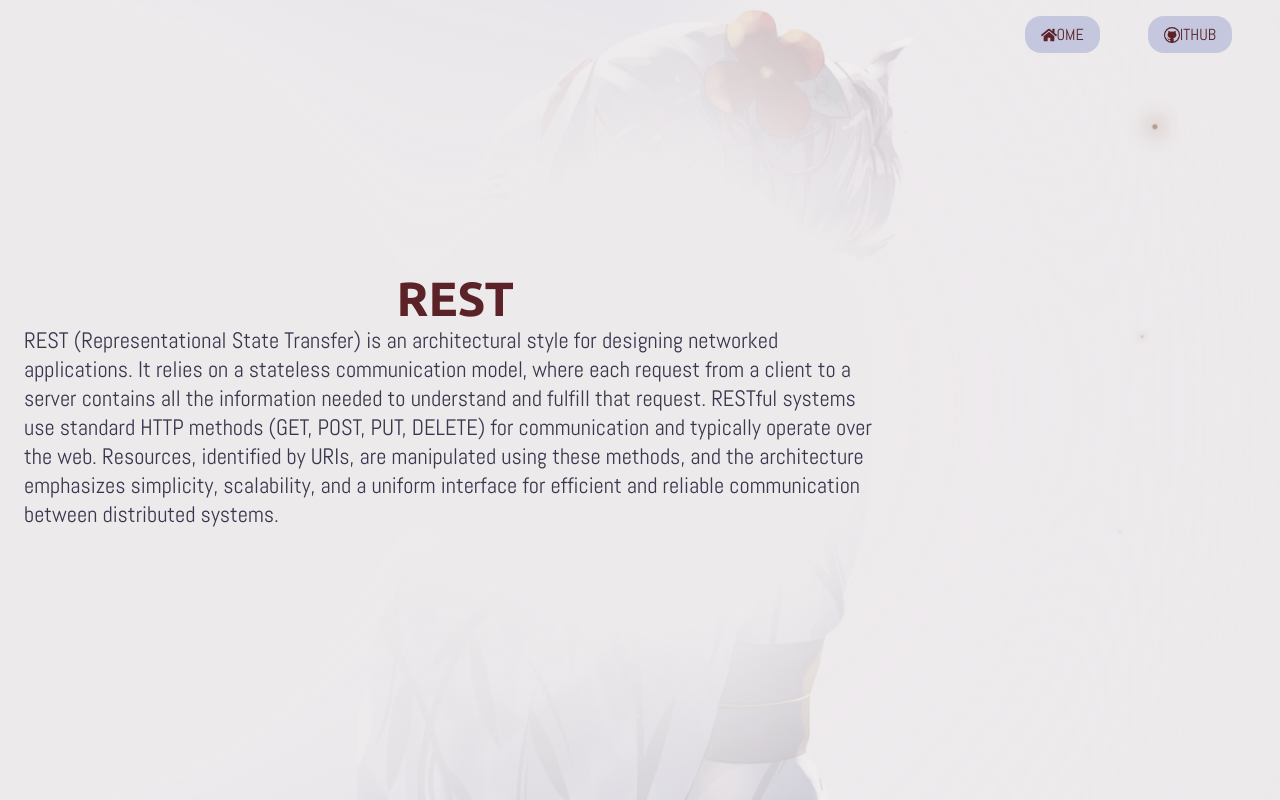
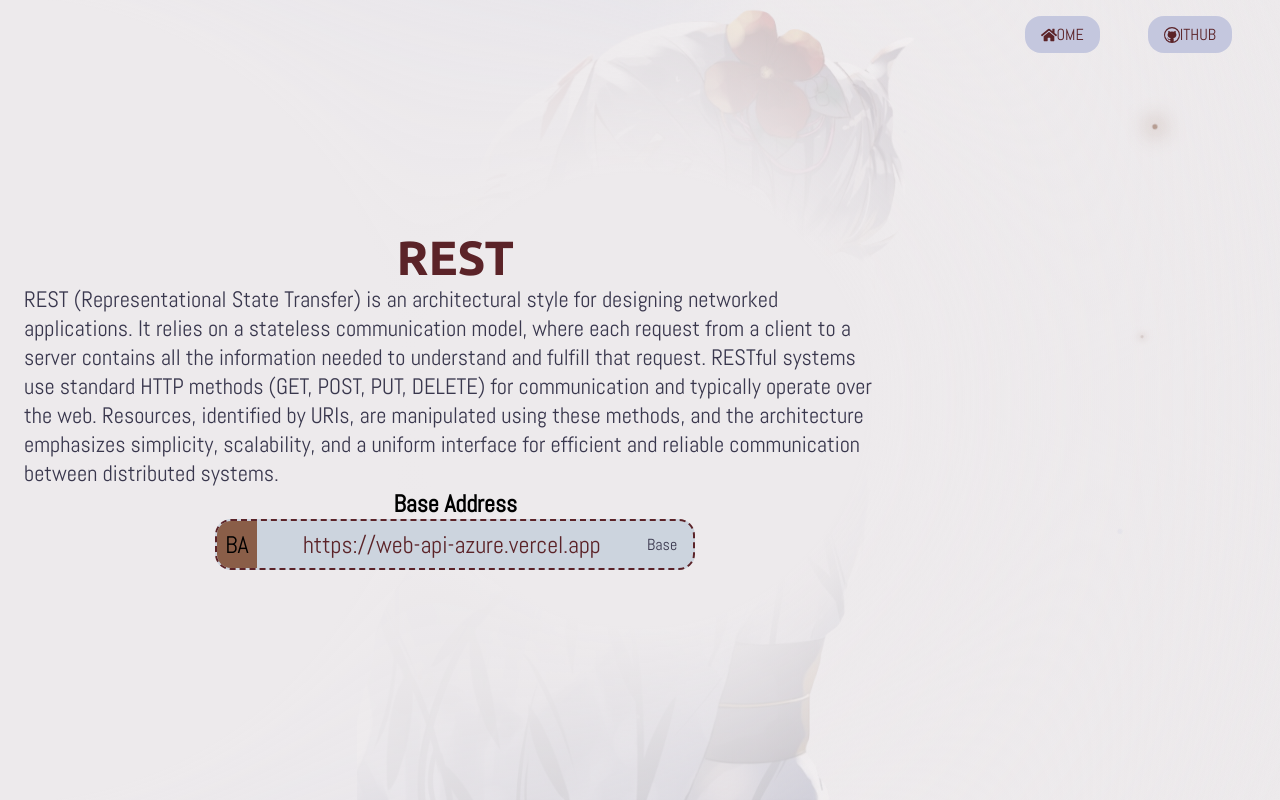
Before and after one commit to dev-AshishRanjan/WebAPI, a Next.js app: page /rest in a window 1280 px wide. Built offline with nearby package versions, Linux system fonts and the light colour scheme; a web font is replaced by a local one.

Commit message:
ADD : Readme & BA in REST

```diff
--- a/src/pages/rest.tsx
+++ b/src/pages/rest.tsx
@@ -9,7 +9,10 @@ const REST = () => {
         <div className={styles.data}>
           <h1>REST</h1>
           <p>REST (Representational State Transfer) is an architectural style for designing networked applications. It relies on a stateless communication model, where each request from a client to a server contains all the information needed to understand and fulfill that request. RESTful systems use standard HTTP methods (GET, POST, PUT, DELETE) for communication and typically operate over the web. Resources, identified by URIs, are manipulated using these methods, and the architecture emphasizes simplicity, scalability, and a uniform interface for efficient and reliable communication between distributed systems.</p>
-        {/* Base Address : <div className='schema'>https://webapi.vercel.app</div> */}
+          <h2>Base Address</h2>
+          <div className='route'>
+            <div><span className='type'>BA</span> <span className='vip'>https://web-api-azure.vercel.app</span>  <span className='detail'>Base</span></div>
+          </div>
         </div>
       </div>
 
```
Also changed, not shown: 1 other file (tests, documents, lock files or other folders).
